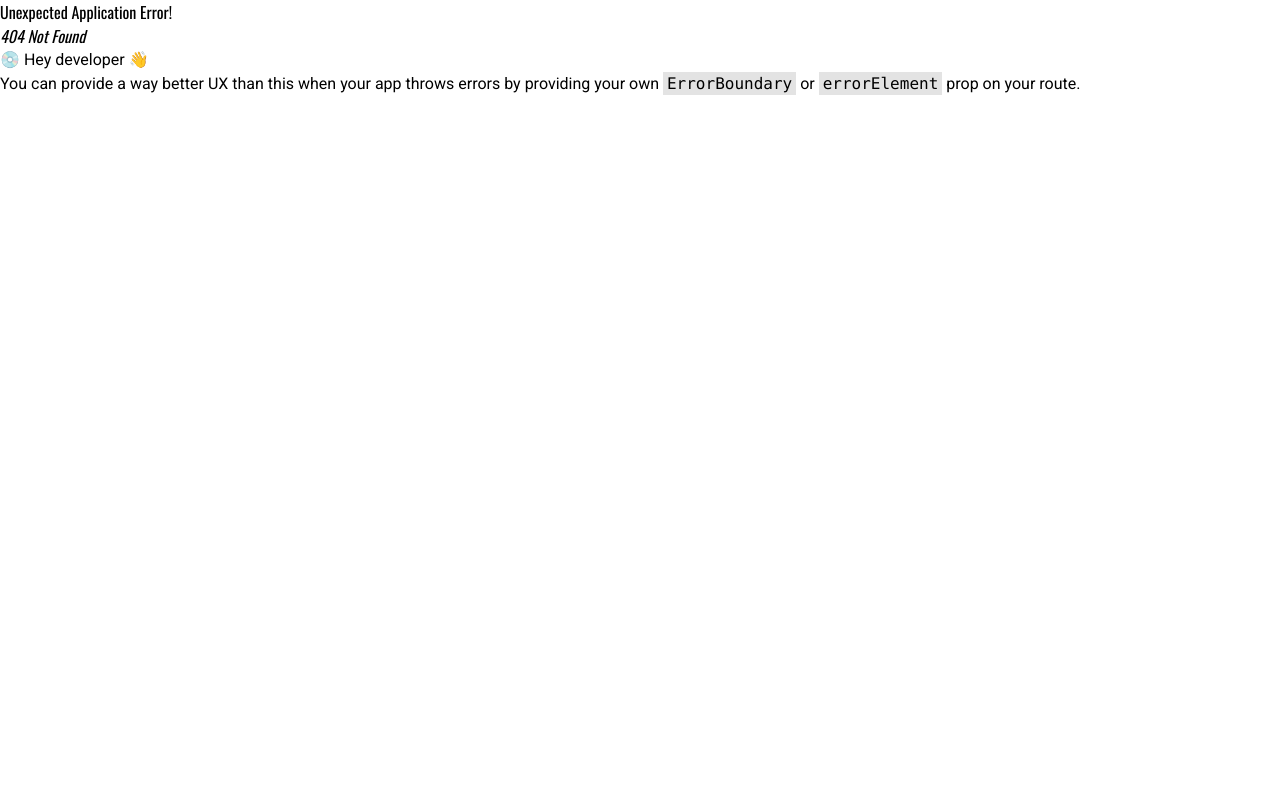
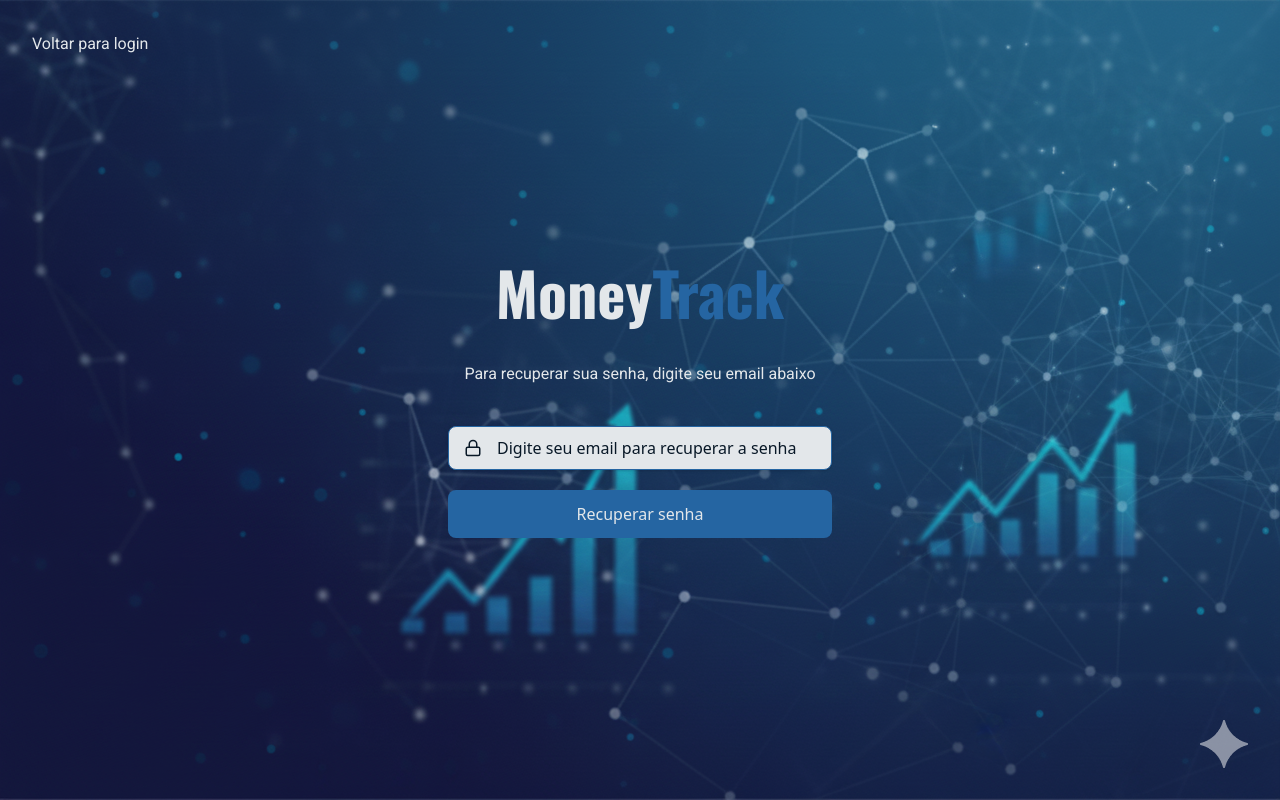
Before and after one commit to Elias700/MoneyTrack, a React (Vite) app: page /recuperar-senha in a window 1280 px wide. Before the commit this address had no page. Built offline with nearby package versions, Linux system fonts and the light colour scheme; a web font is replaced by a local one.

Commit message:
feat: create full design of the ForgotPassword component

```diff
--- a/src/components/UI/Buttons/Buttons.tsx
+++ b/src/components/UI/Buttons/Buttons.tsx
@@ -8,6 +8,7 @@ export function BtnViewDetails() {
                 bg-(--color-primary-300)
                 text-(--color-neutral-100)
                 font-medium
+                duration-500
                 hover:bg-(--color-primary-400)
                 cursor-pointer
                 transition
@@ -27,6 +28,7 @@ export function BtnConfirm() {
                 bg-(--color-success)
                 text-(--color-primary-50)
                 font-medium
+                duration-500
                 hover:bg-(--color-success-hover)
                 cursor-pointer
                 transition
@@ -45,6 +47,7 @@ export function BtnDelete() {
                 bg-(--color-error)
                 text-(--color-primary-50)
                 font-medium
+                duration-500
                 hover:bg-(--color-error-hover)
                 cursor-pointer
                 transition
@@ -64,6 +67,7 @@ export function BtnEntrar() {
                 bg-(--color-primary-300)
                 text-(--color-neutral-200)
                 font-medium
+                duration-500
                 hover:bg-(--color-primary-400)
                 cursor-pointer
                 transition
@@ -83,6 +87,7 @@ export function BtnSingUp() {
                 bg-(--color-primary-300)
                 text-(--color-neutral-200)
                 font-medium
+                duration-500
                 hover:bg-(--color-primary-400)
                 cursor-pointer
                 transition
@@ -93,19 +98,22 @@ export function BtnSingUp() {
     );
 };
 
-
-// export function BtnCancel() {
-//     return (
-//         <button
-//             className="
-//         px-4 py-2 rounded-lg
-//         bg-red-600 text-white
-//         font-semibold
-//         hover:bg-red-700
-//         transition
-//       "
-//         >
-//             Cancelar
-//         </button>
-//     );
-// }
+export function BtnPasswordEmail() {
+    return (
+        <button
+            className="
+                w-full h-12
+                rounded-lg
+                bg-(--color-primary-300)
+                text-(--color-neutral-200)
+                font-medium
+                hover:bg-(--color-primary-600)
+                duration-500
+                cursor-pointer
+                transition
+            "
+        >
+            Recuperar senha
+        </button>
+    );
+};
--- a/src/components/UI/Inputs/Inputs.tsx
+++ b/src/components/UI/Inputs/Inputs.tsx
@@ -116,3 +116,31 @@ export function InputPasswordConfirm() {
     </div>
   );
 }
+
+export function InputPasswordEmail() {
+  return (
+    <div className="relative">
+      <FiLock className={iconClass} size={18} />
+      <input
+        type="email"
+        id="email"
+        placeholder="Digite seu email para recuperar a senha"
+        className="
+          block w-full h-11 pr-5 pl-12 py-2.5
+          text-base font-normal shadow-sm
+
+          text-[var(--color-primary-500)]
+          bg-[var(--color-neutral-200)]
+          border border-[var(--color-primary-300)]
+          rounded-lg
+
+          placeholder:text-[var(--color-primary-500)]
+          placeholder:opacity-100
+
+          focus:border-[var(--color-primary-500)]
+          focus:outline-none
+        "
+      />
+    </div>
+  );
+}
--- a/src/main.tsx
+++ b/src/main.tsx
@@ -11,6 +11,7 @@ import Settings from './pages/Settings/Setting.tsx';
 import AddExpenses from './pages/AddExpenses/AddExpenses.tsx';
 import SingIn from './pages/SingIn/SingIn.tsx';
 import SingUp from './pages/SingUp/SingUp.tsx';
+import ForgotPassword from './pages/ForgotPassword/ForgotPassword.tsx';
 
 
 const router = createBrowserRouter([
@@ -53,6 +54,10 @@ const router = createBrowserRouter([
     {
         path: "/cadastro",
         element: <SingUp />
+    },
+    {
+        path: "/recuperar-senha",
+        element: <ForgotPassword />
     }
 ]);
 
--- /dev/null
+++ b/src/pages/ForgotPassword/ForgotPassword.tsx
@@ -0,0 +1,33 @@
+import bgLogin from "../../assets/Login-background.png";
+import { InputPasswordEmail } from "../../components/UI/Inputs/Inputs";
+import { BtnPasswordEmail } from '../../components/UI/Buttons/Buttons';
+
+const ForgotPassword = () => {
+    return (
+        <div className="relative flex flex-col gap-10 justify-center items-center h-screen w-full bg-(--color-primary-400)"
+            style={{
+                backgroundImage: `url(${bgLogin})`,
+                backgroundRepeat: 'no-repeat',
+                backgroundSize: 'cover',
+                backgroundPosition: 'center'
+            }}>
+
+            <a href="/login" className="absolute top-8 left-8 text-(--color-neutral-200) hover:underline cursor-pointer flex items-center gap-2">
+                Voltar para login
+            </a>
+
+            <h1 className="text-6xl font-bold flex items-center text-(--color-neutral-200)">
+                Money<span className="text-(--color-primary-300)">Track</span>
+            </h1>
+
+            <p className="text-(--color-neutral-200)">Para recuperar sua senha, digite seu email abaixo</p>
+
+            <div className="flex flex-col gap-5 w-full max-w-sm">
+                <InputPasswordEmail />
+                <BtnPasswordEmail />
+            </div>
+        </div>
+    )
+};
+
+export default ForgotPassword;
--- a/src/pages/SingIn/SingIn.tsx
+++ b/src/pages/SingIn/SingIn.tsx
@@ -99,7 +99,7 @@ const SingIn = () => {
 
                     <div className="flex justify-start w-full mb-6">
                         <Link to="/recuperar-senha" className="text-sm text-(--color-primary-300)">
-                            Esqueceu sua senha? <span className="text-(--color-primary-600) font-medium">Recuperar</span>
+                            Esqueceu sua senha? <a href='/recuperar-senha' className="text-(--color-primary-600) font-medium">Recuperar</a>
                         </Link>
                     </div>
 
```
Lines whose indentation alone changed are shown as unchanged.
